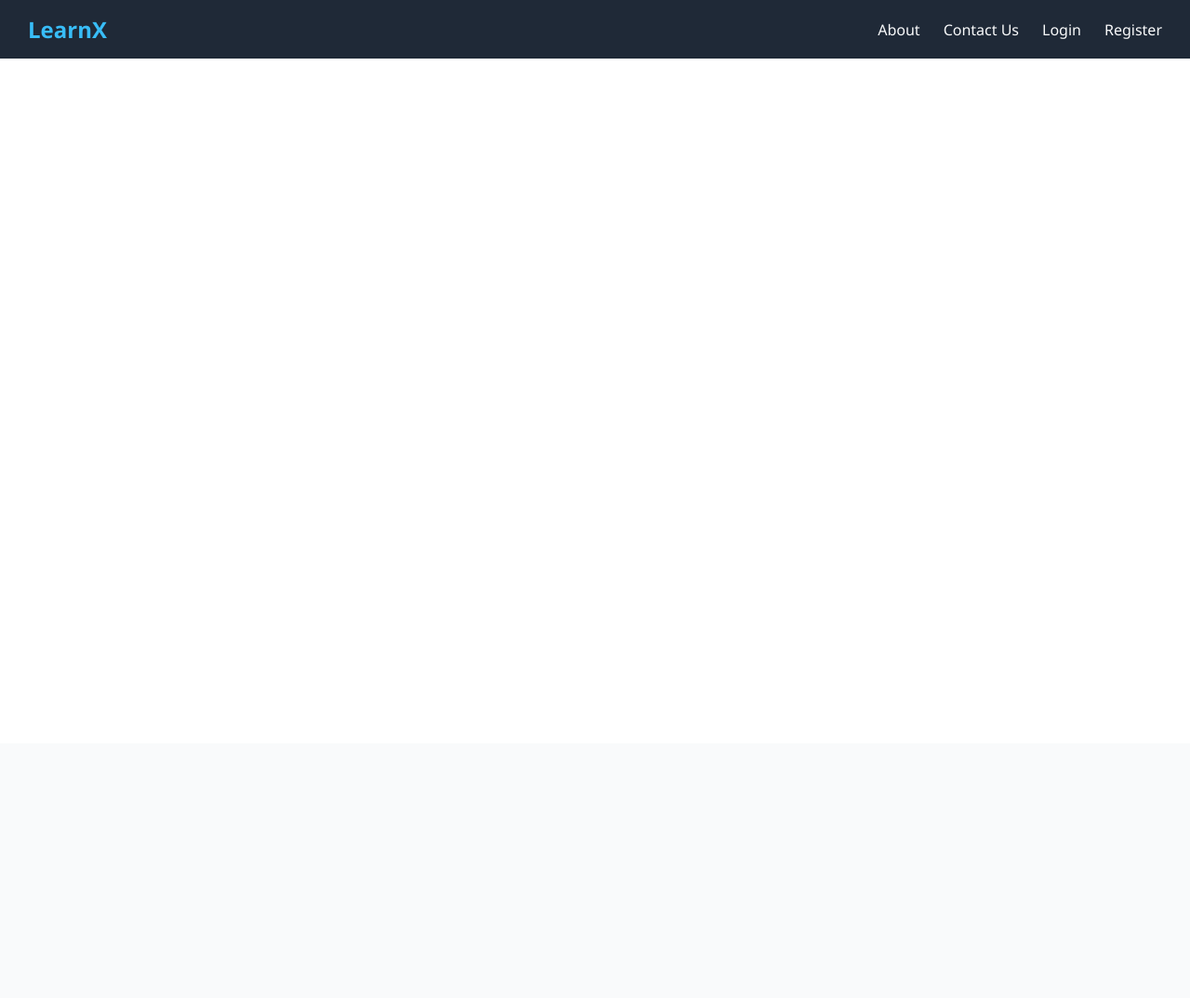
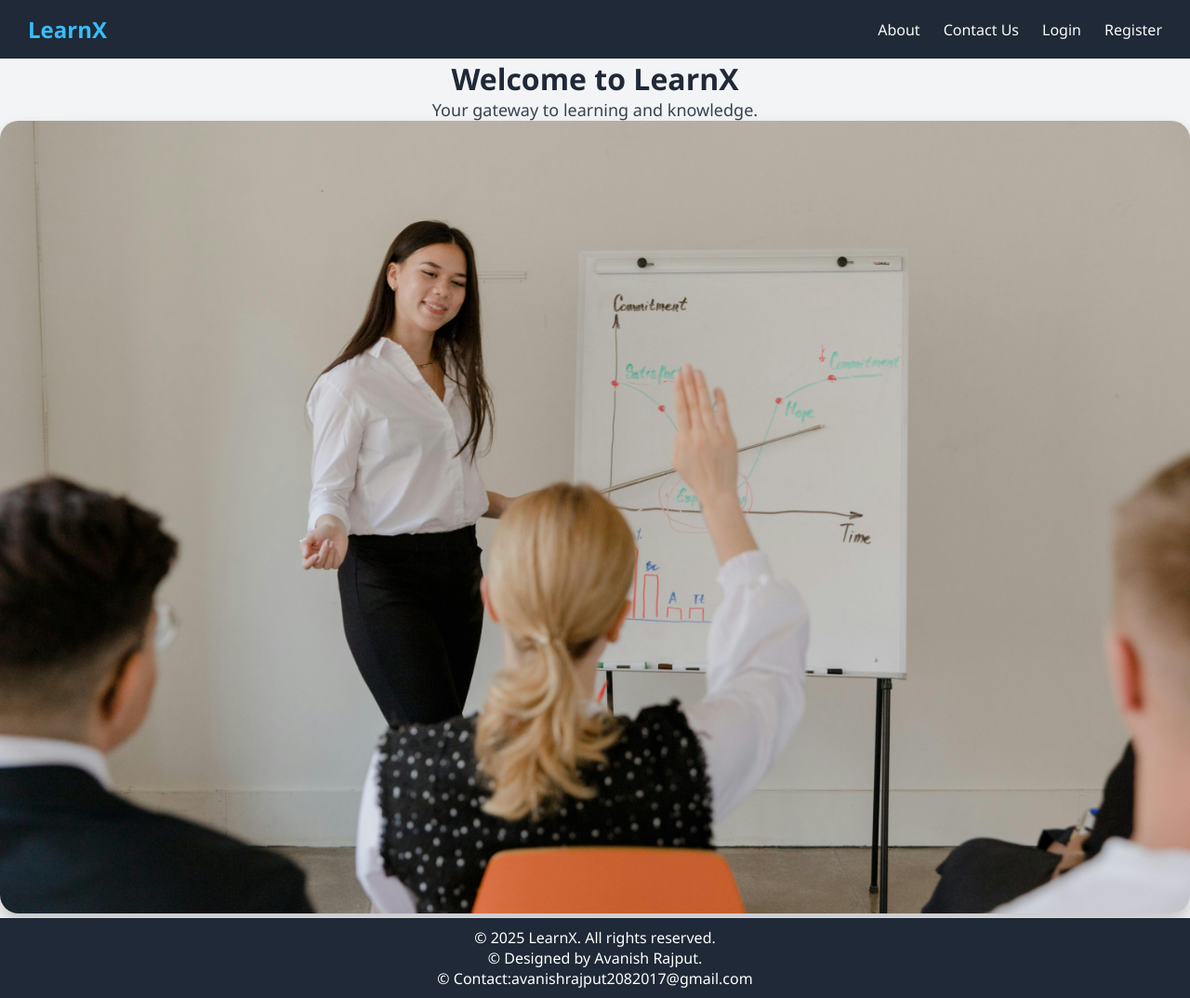
Before and after one commit to avanishrajput12/learning-platform, a PHP site: page / in a window 1280 px wide. Shown: the whole page at 93% size. Before the commit the page ends 63 px from the top, so only its background shows below. Run offline with PHP 8.4, Linux system fonts and the light colour scheme.

Commit message:
28-09-2025

```diff
--- a/index.php
+++ b/index.php
@@ -8,8 +8,38 @@ include "navbar.php";
     <meta charset="UTF-8">
     <meta name="viewport" content="width=device-width, initial-scale=1.0">
     <title>Document</title>
+    <style>
+        body{
+            font-family: 'Segoe UI', Tahoma, Geneva, Verdana, sans-serif;
+            display: absolute;
+            justify-content: center;
+            align-items: center;
+            height: 80vh;
+            background: #f3f4f6;
+        }
+        h1{
+            text-align: center;
+            color: #1f2937;
+        }
+        p{
+            text-align: center;
+            color: #374151;
+            font-size: 18px;
+        }
+
+    </style>
 </head>
 <body>
+    <div>
+        <h1>Welcome to LearnX</h1>
+        <p>Your gateway to learning and knowledge.</p>
+        <img src="Assests/img.jpg" alt="Learning Image" style="width:100%; border-radius:20px; box-shadow: 0 8px 16px rgba(0, 0, 0, 0.2);">
+    </div>
 
 </body>
+<footer style="text-align: center; padding: 10px; background-color: #1f2937; color: white; position: relative; bottom: 0; width: 100%;">
+    &copy; 2025 LearnX. All rights reserved.<br>
+    &copy; Designed by Avanish Rajput.<br>
+    &copy; Contact:avanishrajput2082017@gmail.com
+</footer>
 </html>
```
Also changed, not shown: Assests/img.jpg (added).
